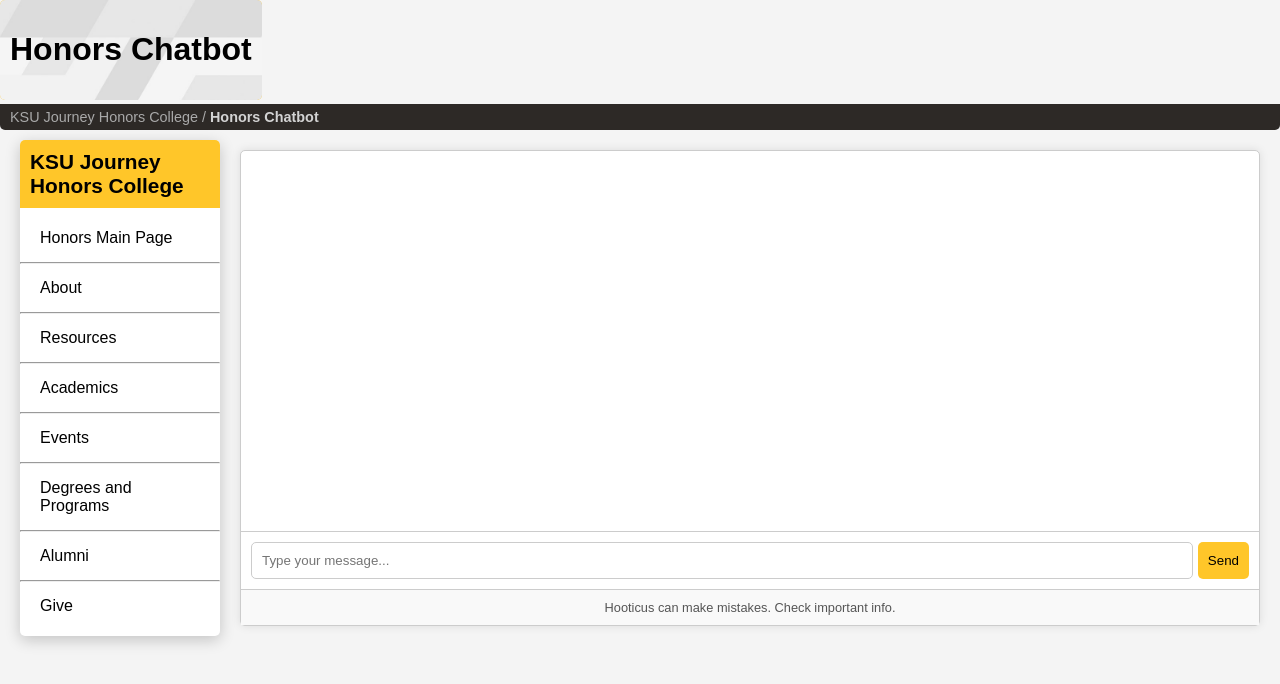
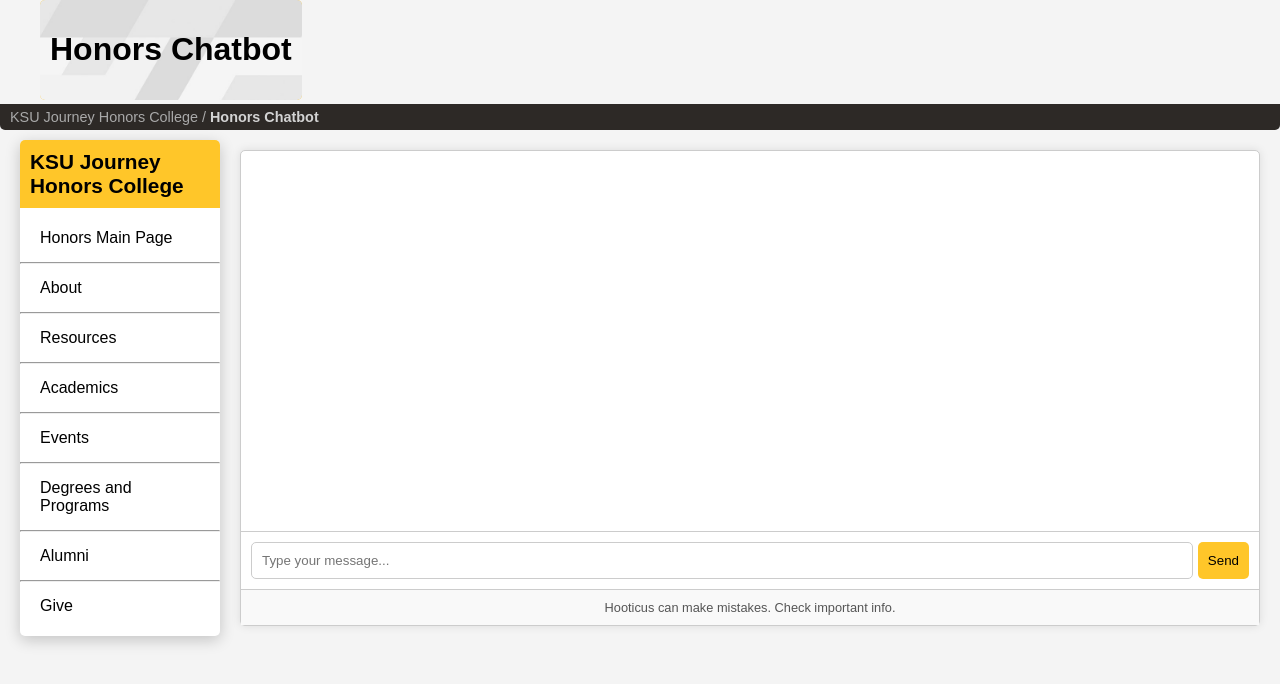
Before and after one commit to danielleahenry/honors_chatbot, a website: page index.html in a window 1280 px wide. Drawn offline with Linux system fonts and the light colour scheme.

Commit message:
updated style.css

```diff
--- a/style.css
+++ b/style.css
@@ -7,21 +7,21 @@
 
 .header {
     background-color: #FFC629; /* light gold background */
-    padding: 10px 10px; /* vertical padding of 10px, horizontal padding of 20px */
+    padding: 10px 10px; /* vertical padding of 10px, horizontal padding of 10px */
     text-align: left; /* align text to the left */
     margin-bottom: 0; /* no margin after header */
-    margin-left: 40;
+    margin-left: 40px; /* add left margin */
     position: relative; /* for positioning the background image */
     overflow: hidden; /* hide overflow */
     display: inline-block; /* make the header fit its content */
     border-radius: 5px; /* optional: round corners of the header */
+    z-index: 1; /* keep header content above the image */
 }
-
 
 .header::before {
     content: '';
     background-image: url('grey_banner_bg.png'); /* replace with your image path */
-    background-size: cover; /* cover the header area */
+    background-size: cover; /* cover the entire header area */
     background-position: center; /* center the image */
     position: absolute; /* position the image behind the header */
     top: 0;
@@ -30,6 +30,7 @@
     bottom: 0;
     z-index: 0; /* send image behind header content */
 }
+
 
 .header h1 {
     position: relative; /* position header text above background */
```
